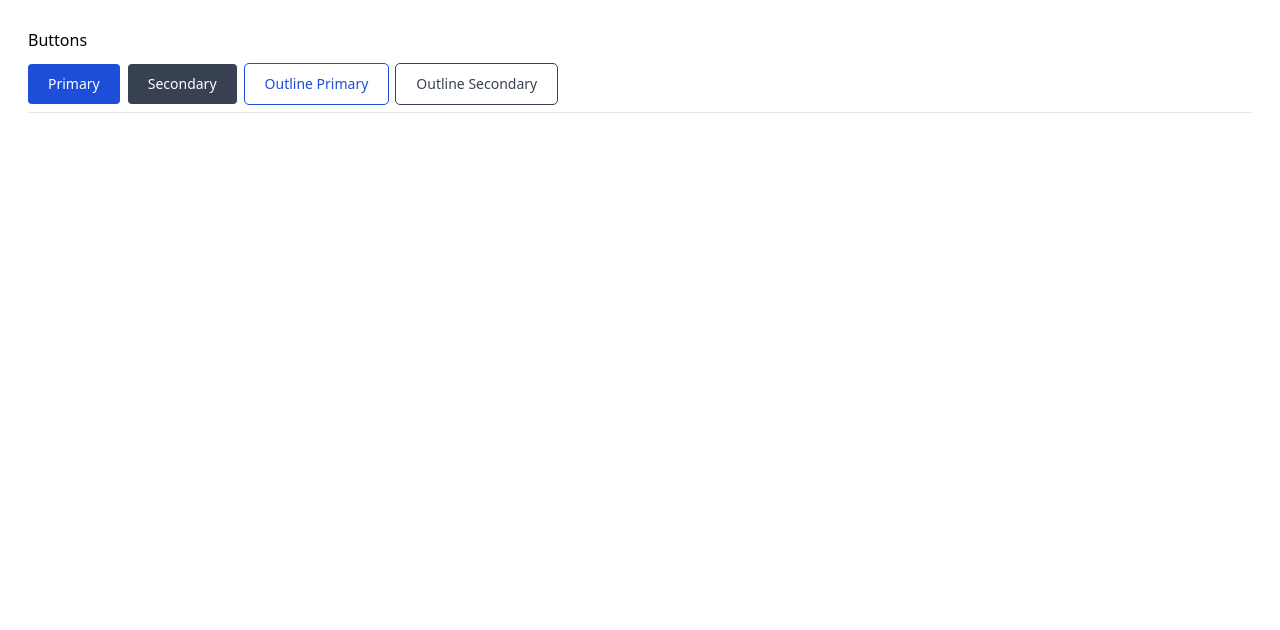
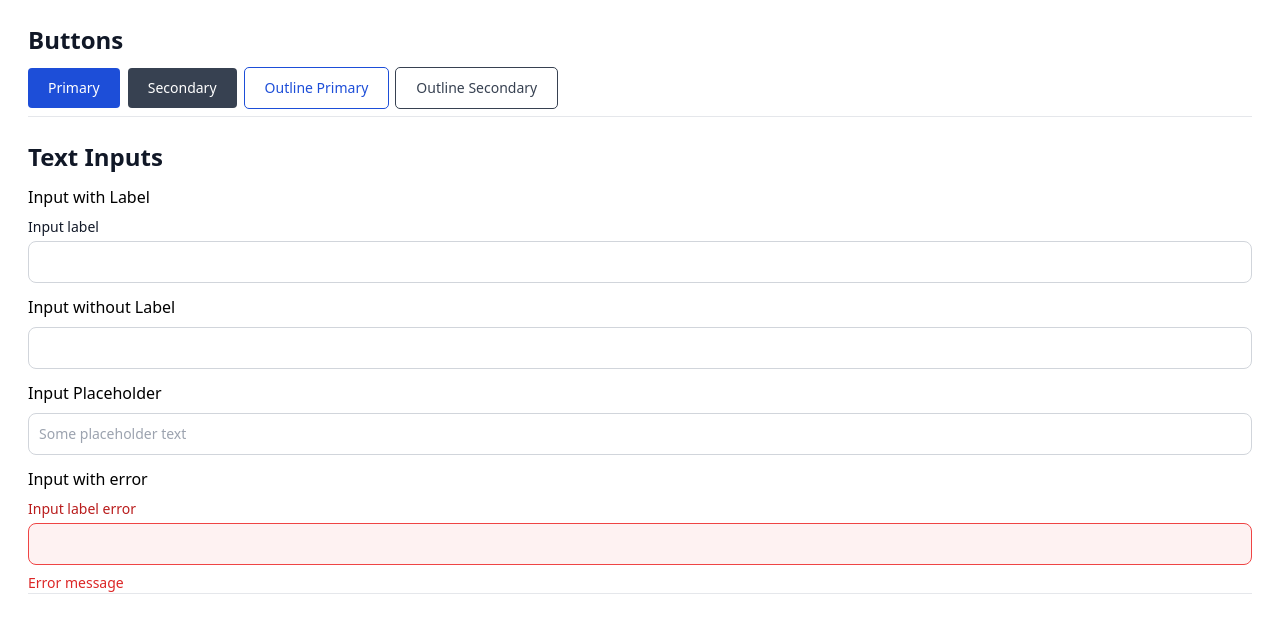
Before and after one commit to prontocx/transit-web-components, a Vue app: page / in a window 1280 px wide. Shown: the top 630 px of the page. Built offline with nearby package versions, Linux system fonts and the light colour scheme.

Commit message:
Add Input component

```diff
--- a/src/App.vue
+++ b/src/App.vue
@@ -1,6 +1,6 @@
 <template>
-  <div class="p-7">
-    <h1>Buttons</h1>
+  <div class="p-7 pb-0">
+    <h3 class="mb-4 text-2xl font-extrabold leading-none text-gray-900">Buttons</h3>
     <div class="mt-3">
       <Button @click="clicked">Primary</Button>
       <Button secondary>Secondary</Button>
@@ -9,10 +9,31 @@
     </div>
     <hr>
   </div>
+  <div class="p-7 pb-0">
+    <h3 class="mb-4 text-2xl font-extrabold leading-none text-gray-900">Text Inputs</h3>
+    <div class="mt-3">
+      <div class="mb-2">Input with Label</div>
+      <Input label="Input label" id="text1" name="user[name]" />
+    </div>
+    <div class="mt-3">
+      <div class="mb-2">Input without Label</div>
+      <Input />
+    </div>
+    <div class="mt-3">
+      <div class="mb-2">Input Placeholder</div>
+      <Input placeholder="Some placeholder text"/>
+    </div>
+    <div class="mt-3">
+      <div class="mb-2">Input with error</div>
+      <Input label="Input label error" error="Error message" />
+    </div>
+    <hr>
+  </div>
 </template>
 
 <script setup>
 import Button from "./components/Button.vue"
+import Input from "./components/Input.vue"
 
 function clicked() {
   alert("Button clicked!")
--- /dev/null
+++ b/src/components/Input.vue
@@ -0,0 +1,56 @@
+<template>
+  <div :class="wrapperClass">
+    <label
+      :for="name"
+      :class="labelClasses()"
+      v-if="label"
+    >{{label}}</label>
+    <input
+      :class="cssClasses()"
+      v-bind="inputProps()"
+    />
+    <p v-if="error" class="mt-2 text-sm text-red-600 dark:text-red-500">{{error}}</p>
+  </div>
+</template>
+
+<script setup>
+  const props = defineProps({
+    label: String,
+    id: String,
+    name: String,
+    type: String,
+    class: String,
+    wrapperClass: String,
+    error: String,
+    required: Boolean,
+    placeholder: String,
+    labelClass: String,
+    maxlength: Number,
+    pattern: String,
+  })
+
+  function inputProps() {
+    const { label, wrapperClass, error, labelClass, ...rest } = props
+    return rest
+  }
+
+  function cssClasses() {
+    const commonClasses = "border text-sm rounded-lg block w-full p-2.5"
+    if (props.error) {
+      return `${commonClasses} bg-red-50 border-red-500 text-red-900 placeholder-red-700 focus:ring-red-500 focus:border-red-500 outline-red-500`
+    } else {
+      return `${commonClasses} border-gray-300 text-gray-900 focus:ring-blue-500 focus:border-blue-500`
+    }
+  }
+
+  function labelClasses() {
+    if (props.error) {
+      return "block mb-1 text-sm font-medium text-red-700 dark:text-red-500"
+    } else {
+      return "block mb-1 text-sm font-medium text-gray-900"
+    }
+  }
+</script>
+
+<style scoped>
+</style>
```
Also changed, not shown: lib/main.js (+6 -1 lines), 2 other files (tests, documents, lock files or other folders).
